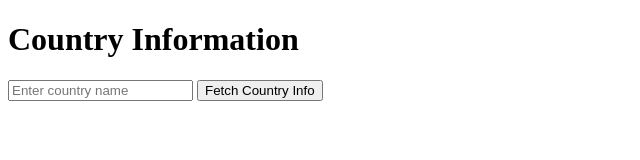
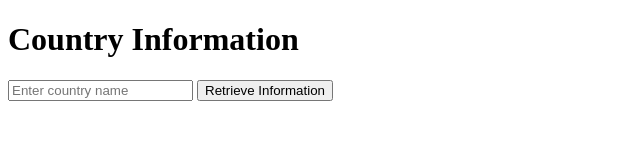
Before and after one commit to ShamoneRuiters/2676995-lab4-sd, a plain HTML site: page index.html in a window 1280 px wide. Shown: the full height of the page, 0-640 px from the left. Drawn offline with Linux system fonts and the light colour scheme.

Commit message:
Update index.html

```diff
--- a/index.html
+++ b/index.html
@@ -6,7 +6,7 @@
 
     <section>
         <input type="text" id="country-input" placeholder="Enter country name">
-        <button id="fetch-country-btn">Fetch Country Info</button>
+        <button id="fetch-country-btn">Retrieve Information</button>
     </section>
 
     <section id="country-info"></section>
```
